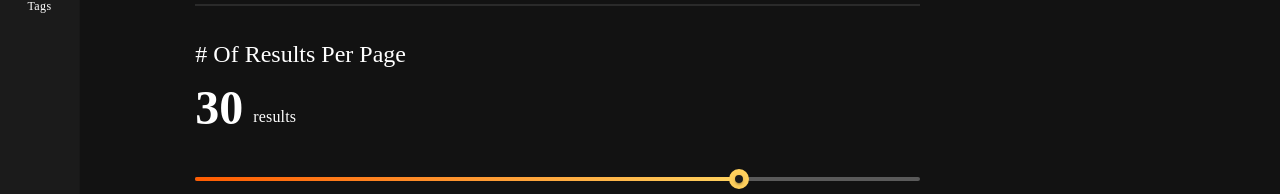
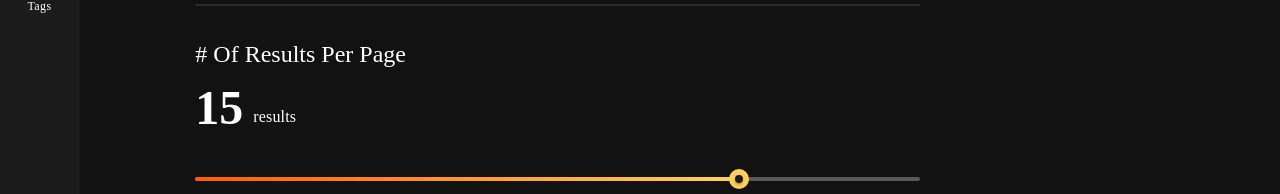
Before and after one commit to owlran/fatbull, a React (Create React App) app: page / in a window 1280 px wide. Shown: the part 196-390 px from the top of the page. Built offline with nearby package versions, Linux system fonts and the light colour scheme.

Commit message:
correct results width and search amount

```diff
--- a/src/pages/Home/index.tsx
+++ b/src/pages/Home/index.tsx
@@ -82,7 +82,7 @@ const Home = () => {
                 fontWeight: 700,
               }}
             >
-              30
+              {sliderInfo.label}
             </Typography>
             <Typography
               variant="subtitle1"
--- a/src/pages/Results/index.tsx
+++ b/src/pages/Results/index.tsx
@@ -19,7 +19,6 @@ const containerSx = {
 
 const Results = () => {
   const navigate = useNavigate();
-  console.log("render Results");
   const [searchParams] = useSearchParams();
 
   const params: {
@@ -48,7 +47,6 @@ const Results = () => {
     const fetchData = async () => {
       const { pageSize, page: paramPage, keyword } = params;
       const { data } = await getResults(paramPage, pageSize, keyword);
-      console.log({ data });
       setUsers([...data?.data]);
       setPage(paramPage);
     };
@@ -58,11 +56,11 @@ const Results = () => {
   const handleClickMore = () => {
     setPage(page + 1);
   };
+
   useEffect(() => {
     const fetchData = async () => {
       const { pageSize, keyword } = params;
       const { data } = await getResults(page, pageSize, keyword);
-      console.log({ data });
       setUsers([...users, ...data?.data]);
     };
     fetchData();
@@ -82,9 +80,11 @@ const Results = () => {
           onClick={() => navigate("/")}
         >
           <VectorIcon />
-          <Typography variant="h4">{`Results`}</Typography>
+          <Typography variant="h4">Results</Typography>
         </Box>
-        <Box sx={{ mt: "24px", display: "flex", gap: "34px" }}>
+        <Box
+          sx={{ mt: "24px", display: "flex", gap: "34px", flexWrap: "wrap" }}
+        >
           {users?.map((user, index) => (
             <Result
               key={`result-${user.id}-${index}`}
```
